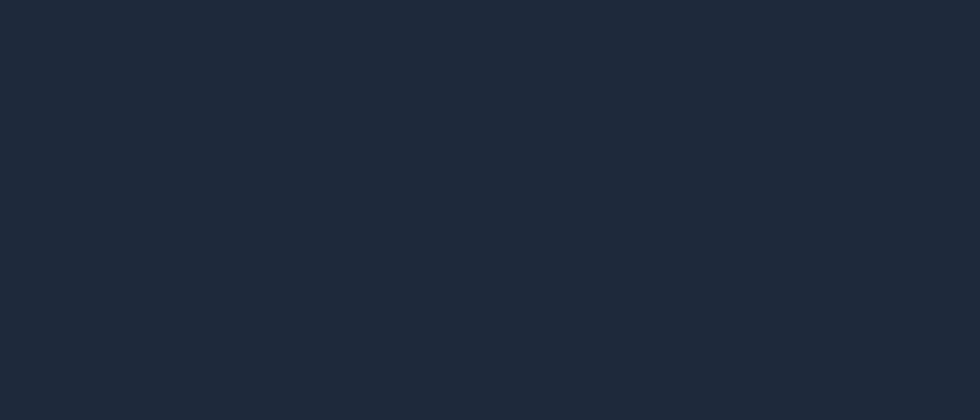
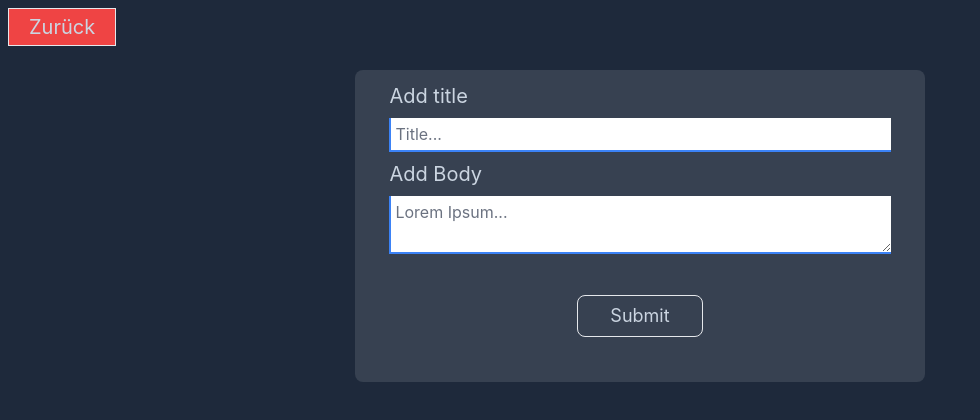
Before and after one commit to bawrdiii/blog, a React (Create React App) app: page /add-post in a window 1280 px wide. Before the commit this address had no page. Shown: the top 420 px of the page, without its empty margins (0-980 px from the left). Built offline with nearby package versions, Linux system fonts and the light colour scheme; the HTML template or start-up script is replaced by a standard one.

Commit message:
2. Version

```diff
--- a/public/index.html
+++ b/public/index.html
@@ -8,7 +8,7 @@
       name="description"
       content="Web site created using create-react-app"
     />
-    <title>React App</title>
+    <title>Daniil verliert im Kicker gegen Bardia</title>
   </head>
   <body>
     <noscript>You need to enable JavaScript to run this app.</noscript>
--- a/src/App.jsx
+++ b/src/App.jsx
@@ -1,6 +1,7 @@
 import { BrowserRouter as Router, Routes, Route } from "react-router-dom";
 import Home from "./components/Home";
 import Post from "./components/Post";
+import AddPost from "./components/AddPost";
 
 export default function App() {
   return (
@@ -9,6 +10,7 @@
         <Routes>
           <Route path="/" element={<Home />} />
           <Route path="/post/:id" element={<Post />} />
+          <Route path="/add-post" element={<AddPost />} />
         </Routes>
       </Router>
     </>
--- /dev/null
+++ b/src/components/AddPost.jsx
@@ -0,0 +1,113 @@
+import { useState } from "react";
+import API from "../request/API";
+import Posts from "./Posts";
+import BackButton from "./BackButton";
+
+export default function AddPost() {
+  const [error, setError] = useState(false);
+  const [success, setSuccess] = useState(false);
+  const [id, setId] = useState(0);
+  const [data, setData] = useState([]);
+
+  const submitHandler = async (e) => {
+    e.preventDefault();
+    const formData = new FormData(e.target);
+    const title = formData.get("title");
+    const body = formData.get("body");
+    if (title.trim() !== "" && body.trim() !== "") {
+      const option = {
+        method: "POST",
+        headers: { "Content-Type": "application/json" },
+        body: JSON.stringify({
+          userId: 2,
+          title,
+          body,
+        }),
+      };
+      const { status, data: newPost } = await API("/posts", option);
+      console.log(status, newPost);
+      if (status === 200 || status === 201) {
+        let { id } = newPost;
+        setSuccess(true);
+        setData(() => [...[newPost]]);
+        setId(id);
+      } else {
+        setError(true);
+      }
+    } else {
+      setError(true);
+    }
+    setTimeout(() => {
+      setError(false);
+      setSuccess(false);
+    }, 2000);
+  };
+
+  const deletePost = () => {
+    setData(data.shift());
+    console.log(data);
+  };
+
+  return (
+    <>
+      <BackButton />
+      <section className="p-4 w-11/12 mx-auto">
+        <div className="w-1/2 mx-auto min-h-72 p-3 rounded-lg bg-gray-700">
+          <form
+            className="flex flex-col gap-2 w-11/12 mx-auto min-h-72 max-h-full"
+            onSubmit={submitHandler}
+          >
+            <label htmlFor="title" className="hover:cursor-pointer w-fit">
+              Add title
+            </label>
+
+            <input
+              type="text"
+              name="title"
+              id="title"
+              placeholder="Title..."
+              className="input
+            "
+            />
+            <label
+              htmlFor="body"
+              className="hover:cursor-pointer w-fit
+            "
+            >
+              Add Body
+            </label>
+
+            <textarea
+              type="text"
+              name="body"
+              id="body"
+              placeholder="Lorem Ipsum..."
+              className="input"
+            />
+            {error && (
+              <small className="text-sm self-center text-red-500">
+                Body oder Title darf nicht leer sein!
+              </small>
+            )}
+            <button
+              className="submit-button
+            "
+            >
+              Submit
+            </button>
+            {success && (
+              <small className="text-sm self-center text-green-500">
+                Dein Blog wurde erfolgreich erstellt!
+              </small>
+            )}
+          </form>
+        </div>
+        {data.length > 0 && (
+          <div className="mt-6 mx-auto w-1/2">
+            <Posts data={data} deletePost={deletePost} einzeln={true} />
+          </div>
+        )}
+      </section>
+    </>
+  );
+}
--- /dev/null
+++ b/src/components/BackButton.jsx
@@ -0,0 +1,14 @@
+import { useNavigate } from "react-router-dom";
+
+export default function BackButton() {
+  const navigate = useNavigate();
+
+  const goBack = () => {
+    navigate(-1);
+  };
+  return (
+    <button onClick={goBack} className="btn">
+      Zurück
+    </button>
+  );
+}
--- a/src/components/Home.jsx
+++ b/src/components/Home.jsx
@@ -15,6 +15,11 @@
     status !== 200 ? setError(true) : setData(dataLimited);
   };
 
+  const deletePost = async (id) => {
+    const newData = data.filter((post) => id !== post.id);
+    setData(newData);
+  };
+
   return (
     <>
       {error && (
@@ -23,8 +28,13 @@
           Entwickler
         </div>
       )}
-      <div className="m-2 mb-6 text-center">Welcome to Blog</div>
-      <Posts data={data} />
+      <section className="flex justify-center items-center m-2 mb-6">
+        <div className="p-2">Welcome to Blog</div>
+        <a className="p-2 add-btn" href="/add-post">
+          Add Post
+        </a>
+      </section>
+      <Posts data={data} deletePost={deletePost} />
     </>
   );
 }
--- a/src/components/Post.jsx
+++ b/src/components/Post.jsx
@@ -1,15 +1,15 @@
 import { useEffect, useState } from "react";
 import { Hourglass } from "react-loader-spinner";
-import { useNavigate, useParams } from "react-router-dom";
+import { useParams } from "react-router-dom";
 import API from "../request/API";
 import Mapper from "./Mapper";
+import BackButton from "./BackButton";
 
 export default function Post() {
   const [data, setData] = useState(true);
   const [postData, setPostData] = useState();
   const [commentData, setCommentData] = useState([]);
   const { id } = useParams();
-  const navigate = useNavigate();
 
   useEffect(() => {
     retrieveData();
@@ -25,15 +25,9 @@
     setCommentData(commentData);
   };
 
-  const goBack = () => {
-    navigate(-1);
-  };
-
   return (
     <>
-      <button onClick={goBack} className="btn">
-        Zurück
-      </button>
+      <BackButton />
       {data ? (
         <section className="loading-container">
           <Hourglass
--- a/src/components/Posts.jsx
+++ b/src/components/Posts.jsx
@@ -1,9 +1,9 @@
 import Mapper from "./Mapper";
 
-export default function Posts({ data }) {
+export default function Posts({ data, deletePost, einzeln }) {
   return (
-    <div className="posts-container">
-      <Mapper data={data} isForPost={true} />
+    <div className={`posts-container ${!einzeln && `grid grid-cols-3`}`}>
+      <Mapper data={data} isForPost={true} deletePost={deletePost} />
     </div>
   );
 }
--- a/src/index.css
+++ b/src/index.css
@@ -21,13 +21,13 @@
 }
 .post {
   @apply flex flex-col bg-slate-600 rounded-md
-  px-3 pt-3 pb-5 w-11/12 min-h-56 transition-opacity duration-200 hover:cursor-pointer relative;
+  pl-3 pr-4 pt-3 pb-5 w-11/12 min-h-56 transition-opacity duration-200 relative;
 }
 .loading-container {
   @apply flex justify-center items-center h-full;
 }
 .posts-container {
-  @apply grid grid-cols-3 w-10/12 m-auto gap-3;
+  @apply w-10/12 m-auto gap-3;
 }
 .post-container {
   @apply w-2/6 mx-auto bg-slate-700 p-5 rounded-lg transition-shadow duration-200 shadow-md shadow-white my-5;
@@ -42,7 +42,7 @@
 }
 .comment::before {
   content: "";
-  @apply absolute inline-block bg-slate-200 h-full -left-14 top-0;
+  @apply absolute inline-block bg-slate-200 h-full -left-20 top-0;
   width: 0;
   transition: width 1s linear;
   transform: skew(35deg);
@@ -62,3 +62,54 @@
   content: "";
   @apply w-1/2 absolute left-1/2 inline-block bg-red-500 h-full top-0 -z-10;
 }
+
+.delete-icon {
+  @apply absolute right-1 z-50 cursor-pointer;
+}
+.input {
+  @apply p-1 text-base text-black placeholder:text-gray-500 outline-none
+  border-2 border-blue-500 border-t-0 border-r-0
+           focus:border-t-2 focus:border-r-2 overflow-auto;
+  transition: border 0.5s ease;
+}
+textarea.input {
+  @apply resize-y;
+  min-height: 57px;
+  max-height: 340px;
+}
+
+.submit-button {
+  @apply m-auto px-8 py-1.5
+  bg-transparent border rounded-lg
+   text-lg relative z-10 overflow-hidden;
+  transition: color 0.5s ease;
+}
+.submit-button::before {
+  content: "";
+  @apply absolute h-full -left-10 bg-green-600 top-0;
+  width: 0;
+  z-index: -1;
+  transform: skew(35deg);
+  transition: width 0.6s linear;
+}
+
+.submit-button:hover {
+  @apply text-white;
+}
+
+.submit-button:hover::before {
+  width: 150%;
+}
+.add-btn {
+  @apply relative cursor-pointer;
+}
+.add-btn::before {
+  content: "";
+  @apply absolute bg-white left-2 bottom-0 w-0;
+  transition: width 1s ease;
+  transform-origin: right;
+  height: 1px;
+}
+.add-btn:hover::before {
+  width: 85%;
+}
--- a/src/request/API.jsx
+++ b/src/request/API.jsx
@@ -1,7 +1,7 @@
 export default async function API(address, option) {
   const url = `https://jsonplaceholder.typicode.com/${address}`;
 
-  const response = await fetch(url);
+  const response = await fetch(url, option);
 
   const data = await response.json();
 
```
Also changed, not shown: src/components/Mapper.jsx (+13 -8 lines).
